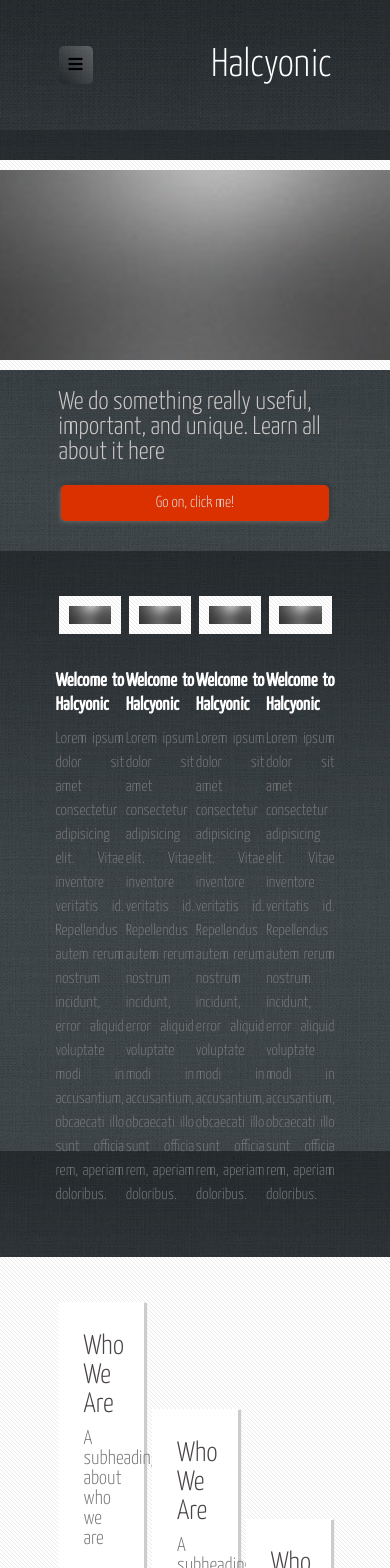
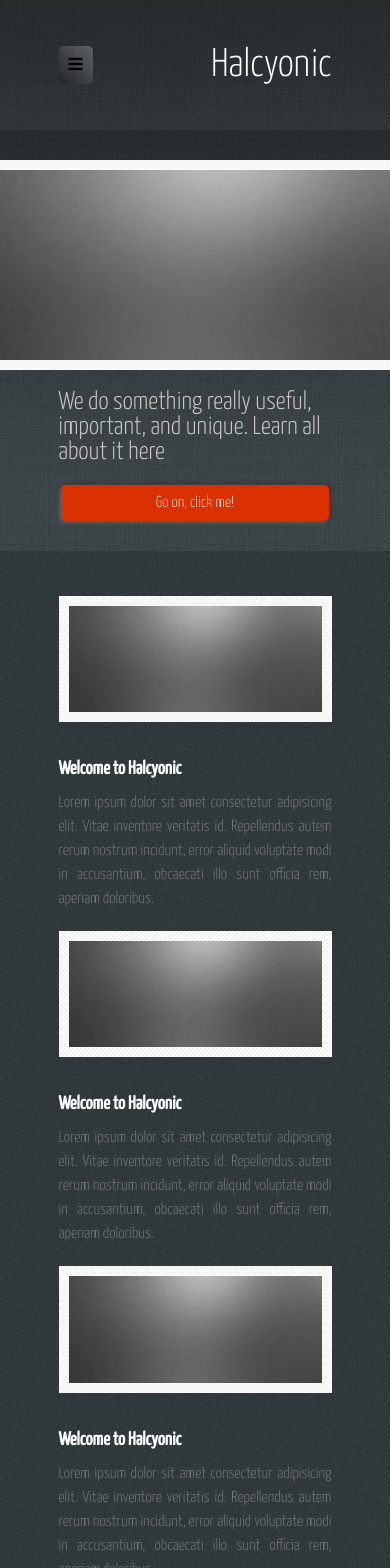
Before and after one commit to DaniyarTurak/Task1, an Angular app: page / in a window 390 px wide. Shown: the top 1568 px of the page. Built offline with nearby package versions, Linux system fonts and the light colour scheme.

Commit message:
feat: welcome mob

```diff
--- a/src/app/home/components/welcome/welcome.component.scss
+++ b/src/app/home/components/welcome/welcome.component.scss
@@ -1,5 +1,6 @@
 .section-welcome {
-  background-image: url("/assets/background-images/banners-section.jpg");
+  background-image: url("/assets/background-images/bg02.jpg");
+
   padding-top: 45px;
   padding-bottom: 50px;
   display: flex;
@@ -26,3 +27,21 @@
     }
   }
 }
+
+@media (max-width: 900px) {
+  .section-welcome {
+    flex-direction: column;
+
+    .info {
+      width: 100%;
+
+      &:not(:last-child) {
+        margin-bottom: 20px;
+      }
+
+      .photo-container {
+        width: 100%;
+      }
+    }
+  }
+}
```
